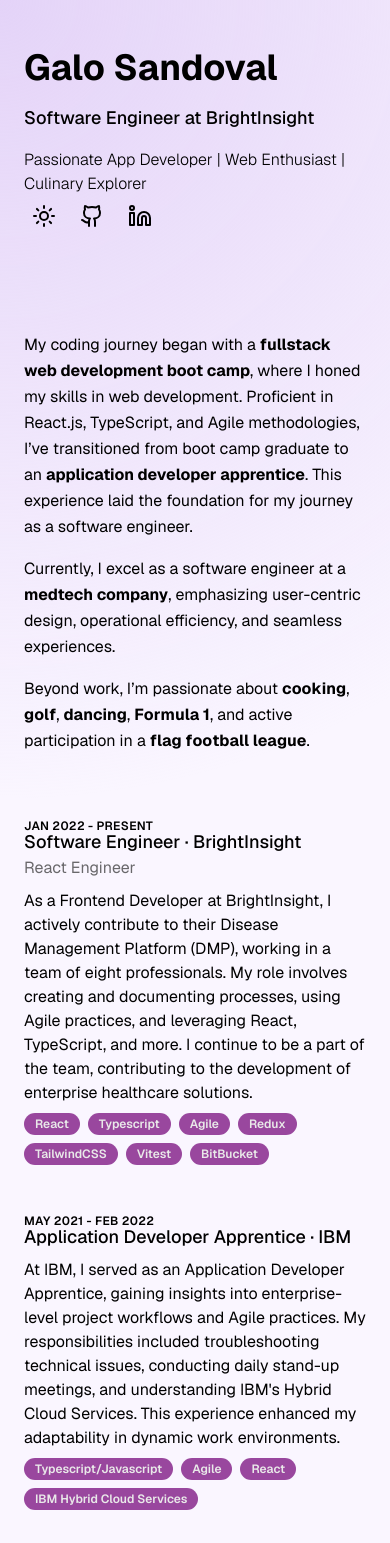
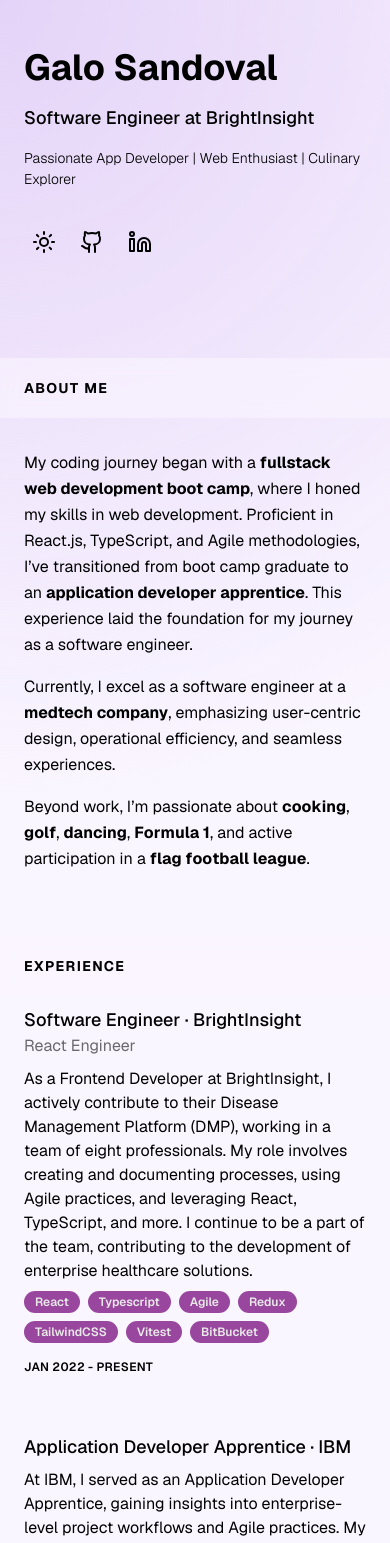
Before and after one commit to galosandoval/portfolio-v2, a Next.js app: page / in a window 390 px wide. Shown: the top 1543 px of the page. Built offline with nearby package versions, Linux system fonts and the light colour scheme.

Commit message:
Update UI components and content

```diff
--- a/src/app/page.tsx
+++ b/src/app/page.tsx
@@ -44,7 +44,7 @@
         <h2 className="text-lg font-medium sm:text-xl">
           Software Engineer at BrightInsight
         </h2>
-        <p className="max-w-sm font-light leading-normal lg:whitespace-nowrap">
+        <p className="max-w-sm text-sm font-light leading-normal lg:whitespace-nowrap">
           Passionate App Developer | Web Enthusiast | Culinary Explorer
         </p>
         <nav
@@ -104,7 +104,7 @@
         </nav>
       </div>
 
-      <ul className="flex gap-2">
+      <ul className="flex gap-2 pt-8">
         <li>
           <ModeToggle />
         </li>
--- a/src/components/about-me.tsx
+++ b/src/components/about-me.tsx
@@ -1,18 +1,30 @@
-import { ParagraphLink } from "./paragraph-link";
-import { AnimateString } from "./animate-string";
+import { ParagraphLink } from "./paragraph-link"
+import { AnimateString } from "./animate-string"
+
+export function StickyTitle({ title }: { title: string }) {
+  return (
+    <div className="sticky top-0 z-20 -mx-6 mb-4 w-screen bg-background/60 px-6 py-5 backdrop-blur md:-mx-12 md:px-12 lg:sr-only lg:relative lg:top-auto lg:mx-auto lg:w-full lg:px-0 lg:py-0 lg:opacity-0">
+      <h2 className="text-sm font-bold uppercase tracking-widest lg:sr-only">
+        {title}
+      </h2>
+    </div>
+  )
+}
 
 export function AboutMe() {
-  const formulaOne = "Formula 1";
-  const cooking = "cooking";
-  const golf = "golf";
-  const dancing = "dancing";
-  const flagFootball = "flag football league";
+  const formulaOne = "Formula 1"
+  const cooking = "cooking"
+  const golf = "golf"
+  const dancing = "dancing"
+  const flagFootball = "flag football league"
 
   return (
     <section
       id="aboutMe"
-      className="flex scroll-mt-16 flex-col gap-4 pb-16 md:pb-24 lg:pb-36"
+      className="relative flex scroll-mt-16 flex-col gap-4 pb-16 md:pb-24 lg:pb-36"
     >
+      <StickyTitle title="About Me" />
+
       <p>
         My coding journey began with a{" "}
         <ParagraphLink href="https://www.bloomtech.com/">
@@ -62,5 +74,5 @@
         .
       </p>
     </section>
-  );
+  )
 }
--- a/src/components/card.tsx
+++ b/src/components/card.tsx
@@ -1,18 +1,21 @@
 export function Card({
   children,
-  leftCol,
+  leftCol
 }: {
-  children: React.ReactNode;
-  leftCol: React.ReactNode;
+  children: React.ReactNode
+  leftCol: React.ReactNode
 }) {
   return (
     <li className="group relative grid rounded-lg transition-all duration-300 sm:grid-cols-8 sm:gap-8 md:gap-2 lg:hover:!opacity-100 lg:group-hover/list:opacity-50">
       <div className="absolute -inset-x-4 -inset-y-4 z-0 hidden rounded-md transition motion-reduce:transition-none lg:-inset-x-6 lg:block lg:group-hover:bg-background/50"></div>
 
-      <div className="z-10 text-xs font-semibold uppercase tracking-wide sm:col-span-2">
+      <div className="z-10 flex flex-col gap-2 sm:order-2 sm:col-span-6">
+        {children}
+      </div>
+
+      <div className="z-10 py-4 text-xs font-semibold uppercase tracking-wide sm:order-1 sm:col-span-2 lg:py-0">
         {leftCol}
       </div>
-      <div className="z-10 flex flex-col gap-2 sm:col-span-6">{children}</div>
     </li>
-  );
+  )
 }
--- a/src/components/contact-me.tsx
+++ b/src/components/contact-me.tsx
@@ -15,6 +15,7 @@
 import { Button } from "./ui/button"
 import { Textarea } from "./ui/textarea"
 import { useToast } from "./ui/use-toast"
+import { StickyTitle } from "./about-me"
 
 const contactMeSchema = z.object({
   email: z.string().email(),
@@ -55,10 +56,9 @@
   }
 
   return (
-    <section
-      id="contactMe"
-      className="flex h-[75svh] max-w-lg flex-col justify-end gap-4"
-    >
+    <section id="contactMe" className="max-w-lg gap-4 pt-10 lg:pt-0">
+      <StickyTitle title="Contact Me" />
+      <div className="flex h-[75svh] flex-col justify-end ">
         <Form {...form}>
           <form
             onSubmit={form.handleSubmit(onSubmit)}
@@ -109,6 +109,7 @@
             </Button>
           </form>
         </Form>
+      </div>
     </section>
   )
 }
--- a/src/components/experience.tsx
+++ b/src/components/experience.tsx
@@ -1,19 +1,20 @@
-import { ArrowRightIcon, Link2Icon } from "lucide-react";
-import Link from "next/link";
-import { Card } from "./card";
-import { Button } from "./ui/button";
-import { Badge } from "./ui/badge";
+import { ArrowRightIcon, Link2Icon } from "lucide-react"
+import Link from "next/link"
+import { Card } from "./card"
+import { Button } from "./ui/button"
+import { Badge } from "./ui/badge"
+import { StickyTitle } from "./about-me"
 
 type Job = {
-  from: string;
-  to: string;
-  prevTitles: string[];
-  titleAndCompany: string;
-  description: string;
-  badges: string[];
-  href: string;
-  links: { title: string; url: string }[];
-};
+  from: string
+  to: string
+  prevTitles: string[]
+  titleAndCompany: string
+  description: string
+  badges: string[]
+  href: string
+  links: { title: string; url: string }[]
+}
 
 const experience: Job[] = [
   {
@@ -30,10 +31,10 @@
       "Redux",
       "TailwindCSS",
       "Vitest",
-      "BitBucket",
+      "BitBucket"
     ],
     links: [],
-    href: "https://brightinsight.com/disease-management-solution",
+    href: "https://brightinsight.com/disease-management-solution"
   },
   {
     from: "May 2021",
@@ -46,10 +47,10 @@
       "Typescript/Javascript",
       "Agile",
       "React",
-      "IBM Hybrid Cloud Services",
+      "IBM Hybrid Cloud Services"
     ],
     links: [],
-    href: "https://www.ibm.com/impact/feature/apprenticeship",
+    href: "https://www.ibm.com/impact/feature/apprenticeship"
   },
   {
     from: "Feb 2017",
@@ -63,19 +64,21 @@
       "Customer Service",
       "Leadership",
       "Financial Management",
-      "Operaitions Optimization",
+      "Operaitions Optimization"
     ],
     links: [
-      { title: "Upstatement", url: "https://upstatement.com" },
-      { title: "Harvard Business School", url: "https://hbs.edu" },
+      // { title: "Upstatement", url: "https://upstatement.com" },
+      // { title: "Harvard Business School", url: "https://hbs.edu" }
     ],
-    href: "https://gget.com/",
-  },
-];
+    href: "https://gget.com/"
+  }
+]
 
 export function Experience() {
   return (
     <section id="experience" className="lg:scroll-mt-24">
+      <StickyTitle title="Experience" />
+
       <ol className="group/list flex flex-col gap-12">
         {experience.map((job) => (
           <Job job={job} key={job.href} />
@@ -97,7 +100,7 @@
         </Link>
       </div>
     </section>
-  );
+  )
 }
 
 function Job({ job }: { job: Job }) {
@@ -163,5 +166,5 @@
         </div>
       )}
     </Card>
-  );
+  )
 }
--- a/src/components/projects.tsx
+++ b/src/components/projects.tsx
@@ -1,8 +1,9 @@
-import Link from "next/link";
-import { Button } from "./ui/button";
-import { Card } from "./card";
-import Image from "next/image";
-import { GithubIcon, ZapIcon } from "lucide-react";
+import Link from "next/link"
+import { Button } from "./ui/button"
+import { Card } from "./card"
+import Image from "next/image"
+import { GithubIcon, ZapIcon } from "lucide-react"
+import { StickyTitle } from "./about-me"
 
 const projects = [
   {
@@ -15,14 +16,14 @@
       {
         icon: <GithubIcon className="h-4 w-4" />,
         label: "View on GitHub",
-        href: "https://github.com/galosandoval/recipe-chat/",
+        href: "https://github.com/galosandoval/recipe-chat/"
       },
       {
         icon: <ZapIcon className="h-4 w-4" />,
         label: "View Website",
-        href: "https://www.recipechat.app/",
-      },
-    ],
+        href: "https://www.recipechat.app/"
+      }
+    ]
   },
   {
     title: "Portfolio v1",
@@ -34,14 +35,14 @@
       {
         icon: <GithubIcon className="h-4 w-4" />,
         label: "View on GitHub",
-        href: "https://github.com/galosandoval/portfolio",
+        href: "https://github.com/galosandoval/portfolio"
       },
       {
         icon: <ZapIcon className="h-4 w-4" />,
         label: "View Website",
-        href: "https://galosandovalportfolio.vercel.app/",
-      },
-    ],
+        href: "https://galosandovalportfolio.vercel.app/"
+      }
+    ]
   },
   {
     title: "Breathing Helper",
@@ -53,16 +54,16 @@
       {
         icon: <GithubIcon className="h-4 w-4" />,
         label: "View on GitHub",
-        href: "https://github.com/galosandoval/478-breathing",
+        href: "https://github.com/galosandoval/478-breathing"
       },
       {
         icon: <ZapIcon className="h-4 w-4" />,
         label: "View Website",
-        href: "https://478-breathing.vercel.app/",
-      },
-    ],
-  },
-];
+        href: "https://478-breathing.vercel.app/"
+      }
+    ]
+  }
+]
 
 export function Projects() {
   return (
@@ -70,6 +71,8 @@
       id="projects"
       className="scroll-mb-80 pt-16 md:pt-24 lg:scroll-mt-24 lg:pt-36"
     >
+      <StickyTitle title="Projects" />
+
       <ol className="group/list flex flex-col gap-12">
         {projects.map((project) => (
           <Card
@@ -117,5 +120,5 @@
         ))}
       </ol>
     </section>
-  );
+  )
 }
```
Lines whose indentation alone changed are shown as unchanged.
